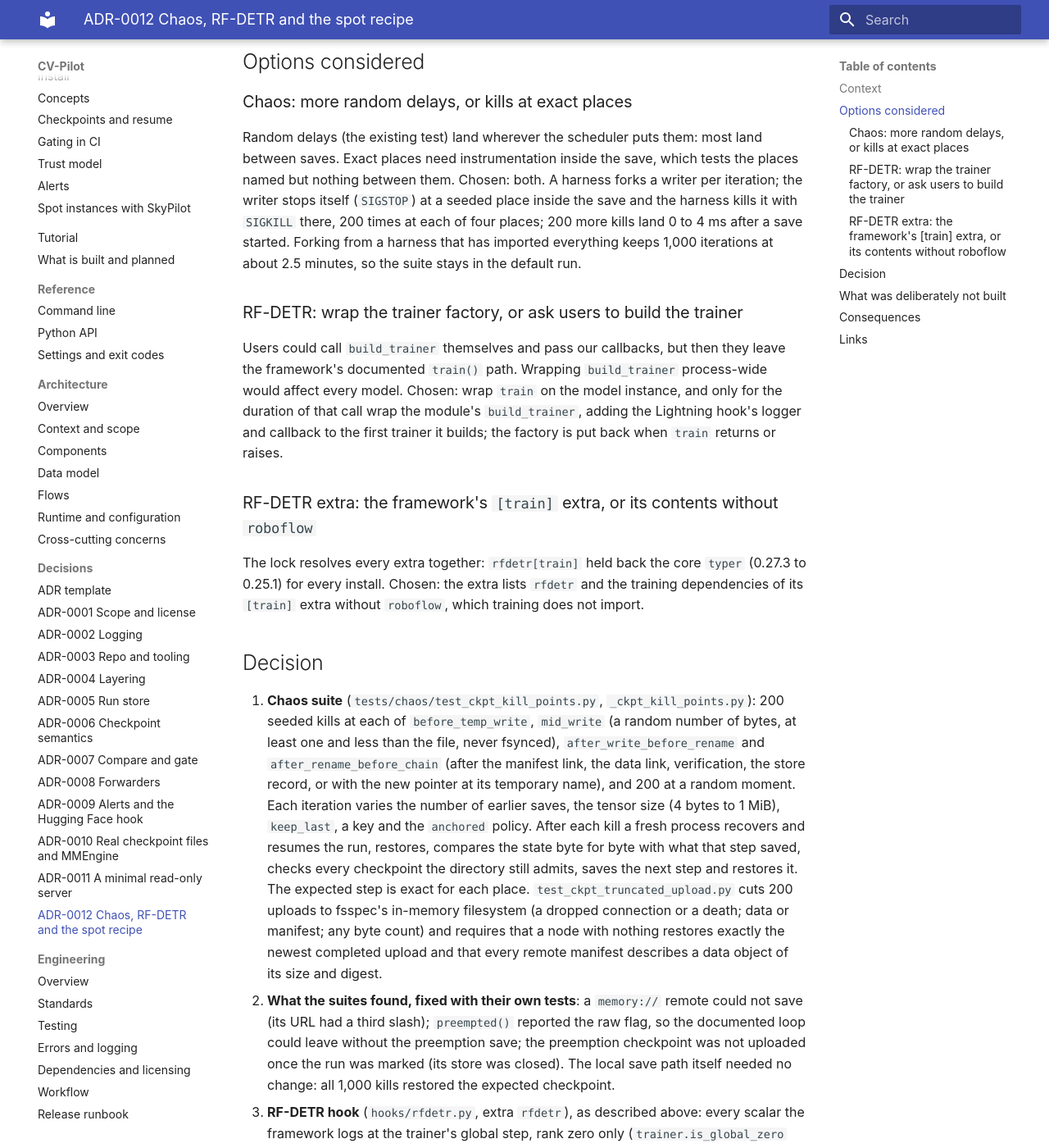
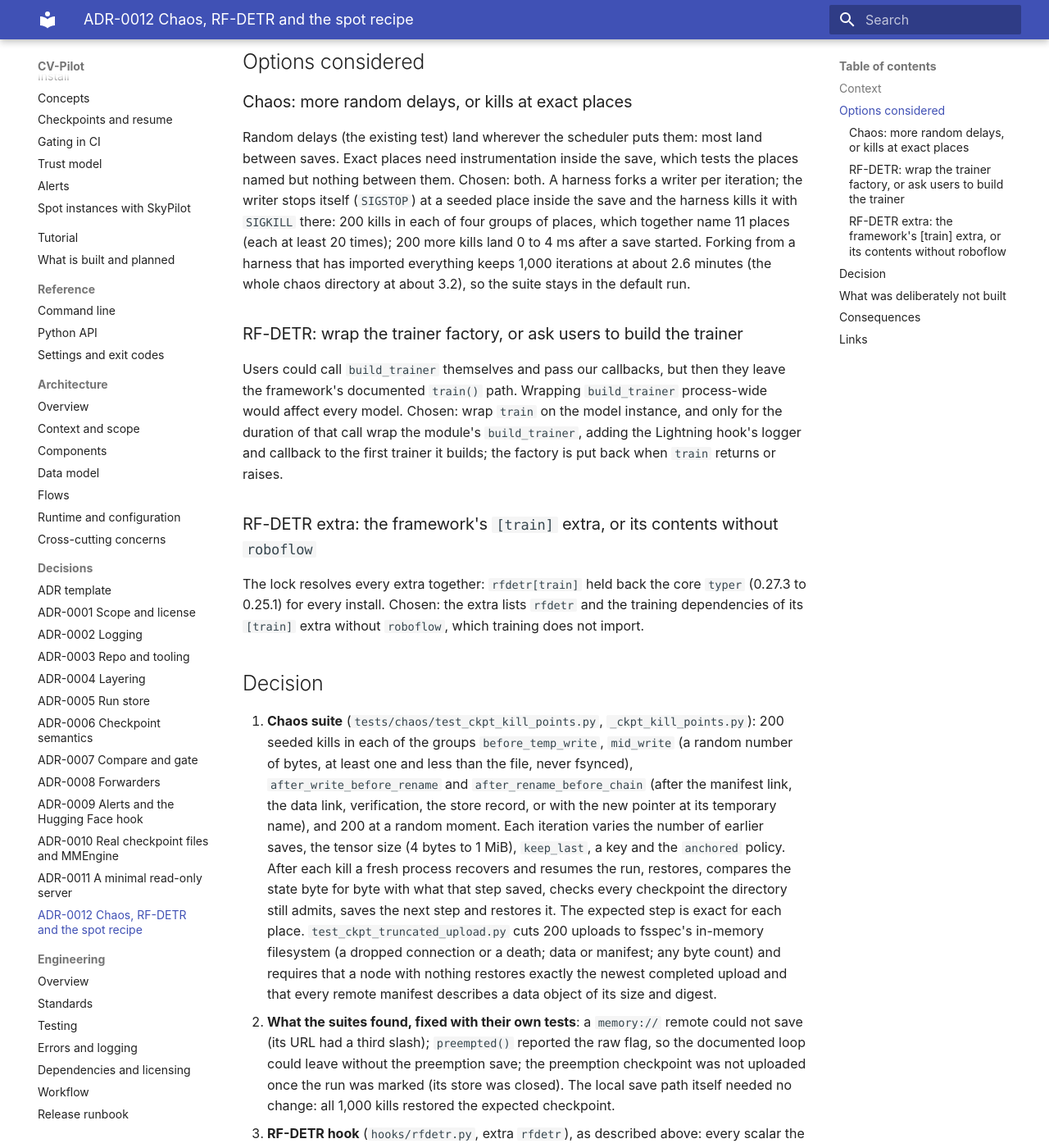
Before and after one commit to B4teShai/CV-Pilot, an MkDocs documentation site: the page built from docs/adr/0012-chaos-rfdetr-and-spot-recipe.md, in a window 1280 px wide and 1400 px high, scrolled down 617 px. Shown: the whole window at 82% size. Built offline with MkDocs 1.6.1 and Material for MkDocs 9.7.7, drawn with Linux system fonts in a browser that asks for light colours; some of the changed text lies outside the part shown.

Commit message:
docs: state the chaos numbers as they are: four groups, 11 named places
The suite runs 200 kills in each of four groups of places, which together
name 11 places inside a save (each hit at least 20 times), plus 200 at a
random moment; the docs said 200 at each of four places. The running time is
about 2.6 minutes for the kill-point file and about 3.2 for the chaos
directory, not 2.5. A test pins the count of named places so the docs cannot
drift from the harness again.

```diff
--- a/docs/adr/0012-chaos-rfdetr-and-spot-recipe.md
+++ b/docs/adr/0012-chaos-rfdetr-and-spot-recipe.md
@@ -25,9 +25,10 @@ registry.
 Random delays (the existing test) land wherever the scheduler puts them: most land between saves.
 Exact places need instrumentation inside the save, which tests the places named but nothing between
 them. Chosen: both. A harness forks a writer per iteration; the writer stops itself (`SIGSTOP`) at a
-seeded place inside the save and the harness kills it with `SIGKILL` there, 200 times at each of four
-places; 200 more kills land 0 to 4 ms after a save started. Forking from a harness that has imported
-everything keeps 1,000 iterations at about 2.5 minutes, so the suite stays in the default run.
+seeded place inside the save and the harness kills it with `SIGKILL` there: 200 kills in each of four
+groups of places, which together name 11 places (each at least 20 times); 200 more kills land 0 to 4 ms
+after a save started. Forking from a harness that has imported everything keeps 1,000 iterations at
+about 2.6 minutes (the whole chaos directory at about 3.2), so the suite stays in the default run.
 
 ### RF-DETR: wrap the trainer factory, or ask users to build the trainer
 
@@ -46,7 +47,7 @@ extra without `roboflow`, which training does not import.
 ## Decision
 
 1. **Chaos suite** (`tests/chaos/test_ckpt_kill_points.py`, `_ckpt_kill_points.py`): 200 seeded kills
-   at each of `before_temp_write`, `mid_write` (a random number of bytes, at least one and less than
+   in each of the groups `before_temp_write`, `mid_write` (a random number of bytes, at least one and less than
    the file, never fsynced), `after_write_before_rename` and `after_rename_before_chain` (after the
    manifest link, the data link, verification, the store record, or with the new pointer at its
    temporary name), and 200 at a random moment. Each iteration varies the number of earlier saves, the
@@ -110,7 +111,7 @@ extra without `roboflow`, which training does not import.
 ## Consequences
 
 - The crash-safety claim is backed by 1,000 kills at named places and 200 cut uploads, run on every
-  `pytest` (about 2.5 minutes) and reproducible from the seed.
+  `pytest` (about 3.2 minutes for the chaos directory) and reproducible from the seed.
 - `preempted()` changed meaning (handled, not requested); code that polled it for the request itself
   reads `flag.is_set`.
 - The `rfdetr` extra must be kept in step with the framework's `[train]` extra by hand; a framework
```
Also changed, not shown: CHANGELOG.md (+6 -4 lines), docs/architecture/01-overview.md (+1 -1 lines), docs/engineering/testing.md (+2 -2 lines), docs/status.md (+1 -1 lines), 1 other file.
